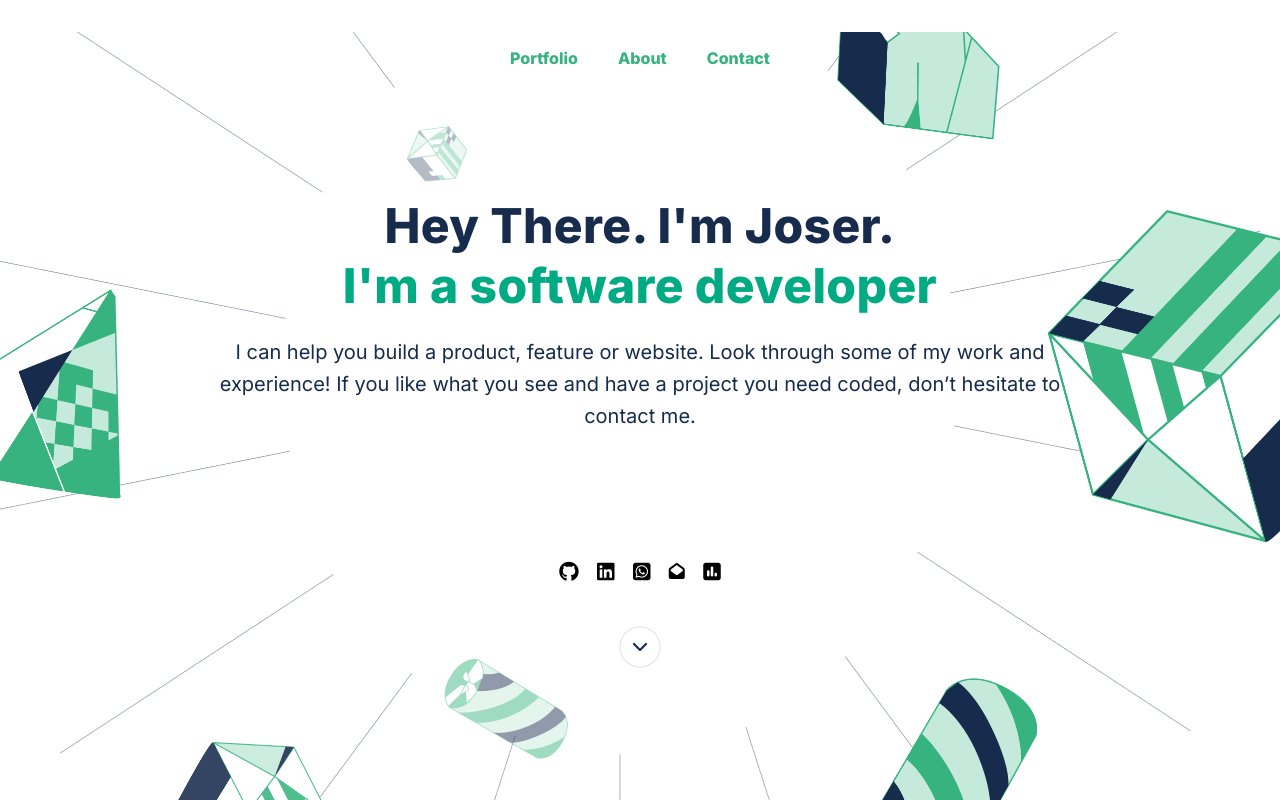
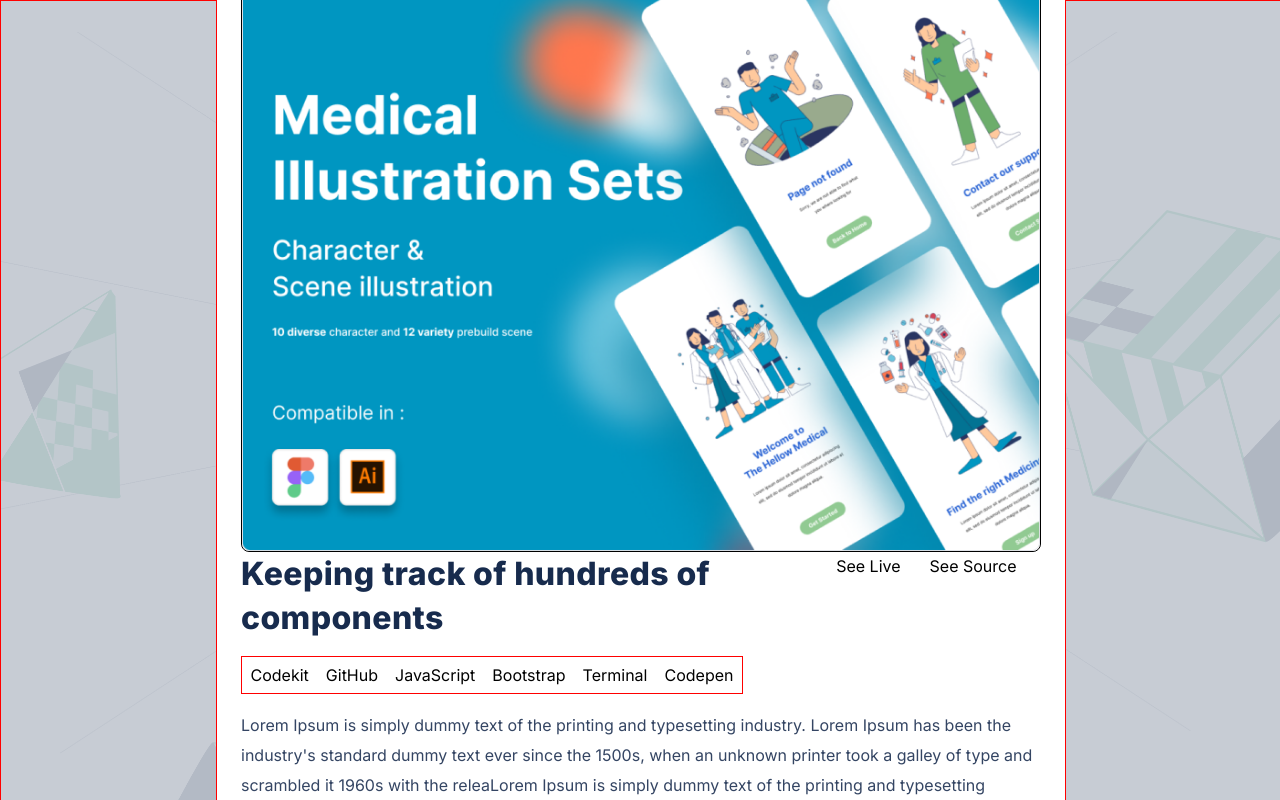
Before and after one commit to jr-cast/Portfolio, a website: page index.html in a window 1280 px wide. Shown: the top 800 px of the page. Drawn offline with Linux system fonts and the light colour scheme.

Commit message:
add desktop details card popout

```diff
--- /dev/null
+++ b/cssReset.css
@@ -0,0 +1,37 @@
+html {
+  box-sizing: border-box;
+}
+
+*,
+*:before,
+*:after {
+  box-sizing: inherit;
+}
+
+body,
+h1,
+h2,
+h3,
+h4,
+h5,
+h6,
+p,
+ol,
+ul {
+  margin: 0;
+  padding: 0;
+  font-weight: normal;
+}
+
+ol,
+ul {
+  list-style: none;
+}
+
+div {
+  display: inline;
+}
+
+section {
+  display: inline;
+}
--- a/index.html
+++ b/index.html
@@ -6,6 +6,7 @@
     <meta http-equiv="X-UA-Compatible" content="IE=edge">
     <meta name="viewport" content="width=device-width, initial-scale=1.0">
     <script src="https://kit.fontawesome.com/d2a3ee28df.js" crossorigin="anonymous"></script>
+    <!-- <link rel="stylesheet" href="cssReset.css"> -->
     <link rel="stylesheet" href="style.css">
     <link rel="preconnect" href="https://fonts.googleapis.com">
     <link rel="preconnect" href="https://fonts.gstatic.com" crossorigin>
@@ -46,7 +47,7 @@
 
         </header>
 
-        <section id="headLine">
+        <section class="mainSection" id="headLine">
             <hgroup>
                 <h1>Hey There. I'm Joser.</h1>
                 <h2>I'm a software developer</h2>
@@ -58,7 +59,7 @@
                 don’t hesitate to contact me.</p>
         </section>
 
-        <section id="footer">
+        <section class="mainSection" id="footer">
             <ul class="social">
                 <li><a href="#"><i class="fa-brands fa-github fa-lg"></i></a></li>
                 <li><a href="#"><i class="fa-brands fa-linkedin fa-lg"></i></a></li>
@@ -200,7 +201,7 @@
         </div>
 
         <div class="card3">
-            <section id="aboutMe">
+            <section class="mainSection" id="aboutMe">
 
                 <div id="AboutAndIllu">
                     <h2>About Me</h2>
@@ -292,6 +293,38 @@
     </div>
     <p id="formEmail">castanos@protonmail.com</p>
     <script src="app.js"></script>
+
+    <section class="main-details">
+        <section class="inner-details">
+            <div class="detail-button-container"><img src="static/Disabled.svg" alt="close button"></div>
+            <div class="detail-img-container">
+                <img src="static/SnapshootPortfolio.png" alt="main project image">
+            </div>
+            <div class="header-list-cont">
+                <h2 class="details-header">Keeping track of hundreds of components</h2>
+                <ul>
+                    <li>Codekit</li>
+                    <li>GitHub</li>
+                    <li>JavaScript</li>
+                    <li>Bootstrap</li>
+                    <li>Terminal</li>
+                    <li>Codepen</li>
+                </ul>
+            </div>
+            <div>
+                <a class="detail-btn" href="#">See Live <img src="static/IconExport.svg" alt="see live button"></a>
+                <a class="detail-btn" href="#">See Source <img src="static/IconGitHub.png" alt="see source button"></a>
+            </div>
+            <div>
+                <p>Lorem Ipsum is simply dummy text of the printing and typesetting industry.
+                Lorem Ipsum has been the industry's standard dummy text ever since the 1500s,
+                when an unknown printer took a galley of type and scrambled it 1960s with the
+                releaLorem Ipsum is simply dummy text of the printing and typesetting industry.
+                Lorem Ipsum has been the industry's standard dummy text ever since the 1500s,
+                when an unknown printer took a galley of type and scrambled it 1960s with the relea</p>
+            </div>
+        </section>
+    </section>
 </body>
 
 </html>
--- a/style.css
+++ b/style.css
@@ -112,7 +112,7 @@ h2 {
   display: flex;
 }
 
-section {
+.mainSection {
   height: 35vh;
   display: flex;
   flex-direction: column;
@@ -826,6 +826,89 @@ form textarea:focus {
     max-width: 1200px;
     gap: 32px 24px;
   }
+
+  /* DETAILS!!!! */
+  .main-details {
+    display: flex;
+    width: 100%;
+    height: 100vh;
+    position: fixed;
+    left: 0;
+    top: 0;
+    background-color: rgba(193, 199, 208, 0.9);
+    justify-content: center;
+    align-items: center;
+    /* overflow-y: auto; */
+  }
+
+  .inner-details {
+    width: 100%;
+    max-width: 50em;
+    padding: 1.5em;
+    height: calc(100% -3em);
+    max-height: 70em;
+    display: flex;
+    flex-wrap: wrap;
+    justify-content: center;
+    background-color: white;
+    border-radius: 0.7em;
+    border: 1px solid red;
+  }
+
+  .detail-button-container {
+    width: 100%;
+    display: flex;
+    justify-content: flex-end;
+  }
+
+  .inner-details .detail-btn img {
+    width: 20px;
+  }
+
+  .inner-details p {
+    margin: 0;
+    font-size: 1em;
+    font-weight: 400;
+    line-height: 30px;
+    color: #344563;
+  }
+
+  .details-header {
+    font-size: 32px;
+    font-weight: 700;
+    line-height: 44px;
+    color: #172b4d;
+  }
+
+  .detail-img-container {
+    width: 100%;
+    border-radius: 0.5em;
+    border: 1px solid black;
+    overflow: hidden;
+  }
+
+  .detail-img-container img {
+    width: 100%;
+    height: 100%;
+  }
+
+  .header-list-cont {
+    flex: 1 1 50%;
+  }
+
+  .header-list-cont ul {
+    width: 500px;
+    display: flex;
+    border: 1px solid red;
+  }
+
+  .header-list-cont ul li {
+    padding: 0.5em;
+  }
+
+  .main-details {
+    border: 1px solid red;
+  }
 }
 
 @media all and (min-width: 768px) {
@@ -907,7 +990,9 @@ form textarea:focus {
   }
 
   body {
-    background-image: url(static/illustration-about\ me-1-desktop@2x.png), url(static/bottomLeft.svg), url(static/bottomMiddle.png), url(static/bottomRight.png);
+    background-image: url(static/illustration-about\ me-1-desktop@2x.png),
+      url(static/bottomLeft.svg), url(static/bottomMiddle.png),
+      url(static/bottomRight.png);
     background-position: bottom right, bottom left, bottom, bottom;
     background-repeat: no-repeat;
     background-size: 18%, 18%, 10%, 18%;
```
Also changed, not shown: static/Disabled.svg (added), static/IconExport.svg (added), static/IconGitHub.png (added), static/SnapshootPortfolio.png (added).
